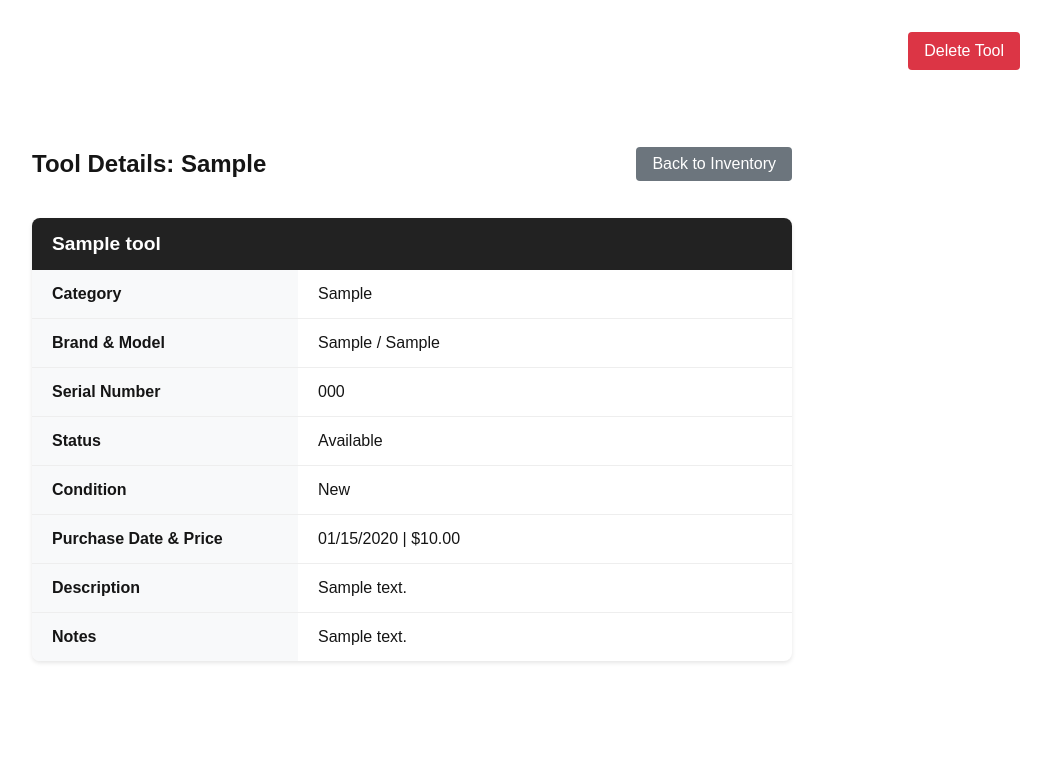
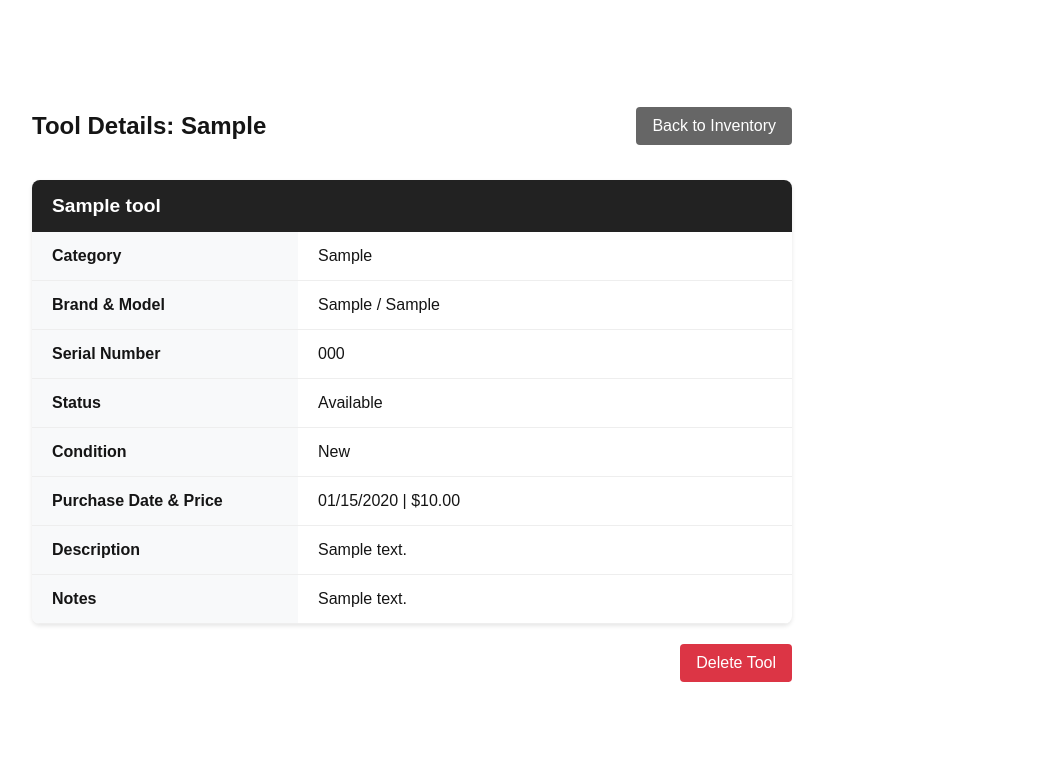
Before and after one commit to ryan4336/ToolTrack-WebApp, a Flask app: page /tools/1 in a window 1280 px wide. Shown: the part 90-864 px from the top of the page, without its empty margins (228-1279 px from the left). Before the commit the page ends 753 px from the top, so only its background shows below. Run offline with Flask 3, Linux system fonts and the light colour scheme; tables that the repository leaves empty hold one stand-in row (values such as "Sample post"); parts of the project's set-up code (start-up, migrations or seed data) failed here and were passed over.

Commit message:
updated tool details layout to use CSS classes

```diff
--- a/static/style.css
+++ b/static/style.css
@@ -462,3 +462,50 @@ body {
     gap: 12px;
     margin-bottom: 20px;
 }
+
+/* ---------------- TOOL DETAILS ---------------- */
+.tool-details-container {
+    max-width: 800px;
+    margin: 40px auto;
+    padding: 20px;
+}
+
+.tool-details-header {
+    display: flex;
+    justify-content: space-between;
+    align-items: center;
+    margin-bottom: 20px;
+}
+
+.tool-details-card {
+    background: white;
+    border-radius: 8px;
+    box-shadow: 0 2px 4px rgba(0,0,0,0.1);
+    overflow: hidden;
+}
+
+.tool-details-title-bar {
+    background-color: #222;
+    color: white;
+    padding: 15px 20px;
+}
+
+.tool-details-table {
+    width: 100%;
+    border-collapse: collapse;
+    text-align: left;
+}
+
+.tool-details-table tr {
+    border-bottom: 1px solid #eee;
+}
+
+.tool-details-table td {
+    padding: 15px 20px;
+}
+
+.tool-details-table td:first-child {
+    font-weight: bold;
+    width: 35%;
+    background-color: #f8f9fa;
+}
--- a/templates/tool_details.html
+++ b/templates/tool_details.html
@@ -3,59 +3,62 @@
 {% block title %}Tool Details - {{ tool.tool_name }}{% endblock %}
 
 {% block content %}
-<!-- Delete Tool Form -->
-<form action="{{ url_for('delete_tool', asset_id=tool.asset_id) }}" method="POST" onsubmit="return confirm('Are you sure you want to delete this tool?');">
-    <button type="submit" class="button button-delete">Delete Tool</button>
-</form>
+<div class="tool-details-container">
 
-<div class="page-container" style="max-width: 800px; margin: 40px auto; padding: 20px;">
-
-    <div style="display: flex; justify-content: space-between; align-items: center; margin-bottom: 20px;">
+    <div class="tool-details-header">
         <h2>Tool Details: {{ tool.asset_tag }}</h2>
-        <a href="{{ url_for('tool_inventory') }}" class="btn" style="background-color: #6c757d; color: white; padding: 8px 16px; text-decoration: none; border-radius: 4px;">Back to Inventory</a>
+        <a href="{{ url_for('tool_inventory') }}" class="button button-cancel">Back to Inventory</a>
     </div>
 
-    <div style="background: white; border-radius: 8px; box-shadow: 0 2px 4px rgba(0,0,0,0.1); overflow: hidden;">
+    <div class="tool-details-card">
         <!-- Header -->
-        <div style="background-color: #222; color: white; padding: 15px 20px;">
+        <div class="tool-details-title-bar">
             <h3 style="margin: 0; font-size: 1.2rem;">{{ tool.tool_name }}</h3>
         </div>
 
         <!-- Data Table -->
-        <table style="width: 100%; border-collapse: collapse; text-align: left;">
-            <tr style="border-bottom: 1px solid #eee;">
-                <td style="padding: 15px 20px; font-weight: bold; width: 35%; background-color: #f8f9fa;">Category</td>
-                <td style="padding: 15px 20px;">{{ tool.category }}</td>
-            </tr>
-            <tr style="border-bottom: 1px solid #eee;">
-                <td style="padding: 15px 20px; font-weight: bold; background-color: #f8f9fa;">Brand & Model</td>
-                <td style="padding: 15px 20px;">{{ tool.brand or '—' }} / {{ tool.model or '—' }}</td>
-            </tr>
-            <tr style="border-bottom: 1px solid #eee;">
-                <td style="padding: 15px 20px; font-weight: bold; background-color: #f8f9fa;">Serial Number</td>
-                <td style="padding: 15px 20px;">{{ tool.serial_number or '—' }}</td>
-            </tr>
-            <tr style="border-bottom: 1px solid #eee;">
-                <td style="padding: 15px 20px; font-weight: bold; background-color: #f8f9fa;">Status</td>
-                <td style="padding: 15px 20px;">{{ tool.status }}</td>
-            </tr>
-            <tr style="border-bottom: 1px solid #eee;">
-                <td style="padding: 15px 20px; font-weight: bold; background-color: #f8f9fa;">Condition</td>
-                <td style="padding: 15px 20px;">{{ tool.condition }}</td>
-            </tr>
-            <tr style="border-bottom: 1px solid #eee;">
-                <td style="padding: 15px 20px; font-weight: bold; background-color: #f8f9fa;">Purchase Date & Price</td>
-                <td style="padding: 15px 20px;">{{ tool.purchase_date.strftime('%m/%d/%Y') if tool.purchase_date else '—' }}  |  ${{ tool.price }}</td>
-            </tr>
-            <tr style="border-bottom: 1px solid #eee;">
-                <td style="padding: 15px 20px; font-weight: bold; background-color: #f8f9fa;">Description</td>
-                <td style="padding: 15px 20px;">{{ tool.description or '—' }}</td>
+        <table class="tool-details-table">
+            <tr>
+                <td>Category</td>
+                <td>{{ tool.category }}</td>
             </tr>
             <tr>
-                <td style="padding: 15px 20px; font-weight: bold; background-color: #f8f9fa;">Notes</td>
-                <td style="padding: 15px 20px;">{{ tool.notes or 'No additional notes.' }}</td>
+                <td>Brand & Model</td>
+                <td>{{ tool.brand or '—' }} / {{ tool.model or '—' }}</td>
+            </tr>
+            <tr>
+                <td>Serial Number</td>
+                <td>{{ tool.serial_number or '—' }}</td>
+            </tr>
+            <tr>
+                <td>Status</td>
+                <td>{{ tool.status }}</td>
+            </tr>
+            <tr>
+                <td>Condition</td>
+                <td>{{ tool.condition }}</td>
+            </tr>
+            <tr>
+                <td>Purchase Date & Price</td>
+                <td>{{ tool.purchase_date.strftime('%m/%d/%Y') if tool.purchase_date else '—' }}  |  ${{ tool.price }}</td>
+            </tr>
+            <tr>
+                <td>Description</td>
+                <td>{{ tool.description or '—' }}</td>
+            </tr>
+            <tr>
+                <td>Notes</td>
+                <td>{{ tool.notes or 'No additional notes.' }}</td>
             </tr>
         </table>
     </div>
+
+    <!-- Delete Tool Form -->
+    <div style="margin-top: 20px;">
+        <form action="{{ url_for('delete_tool', asset_id=tool.asset_id) }}" method="POST" onsubmit="return confirm('Are you sure you want to delete this tool?');">
+            <button type="submit" class="button button-delete">Delete Tool</button>
+        </form>
+    </div>
+
 </div>
 {% endblock %}
```
